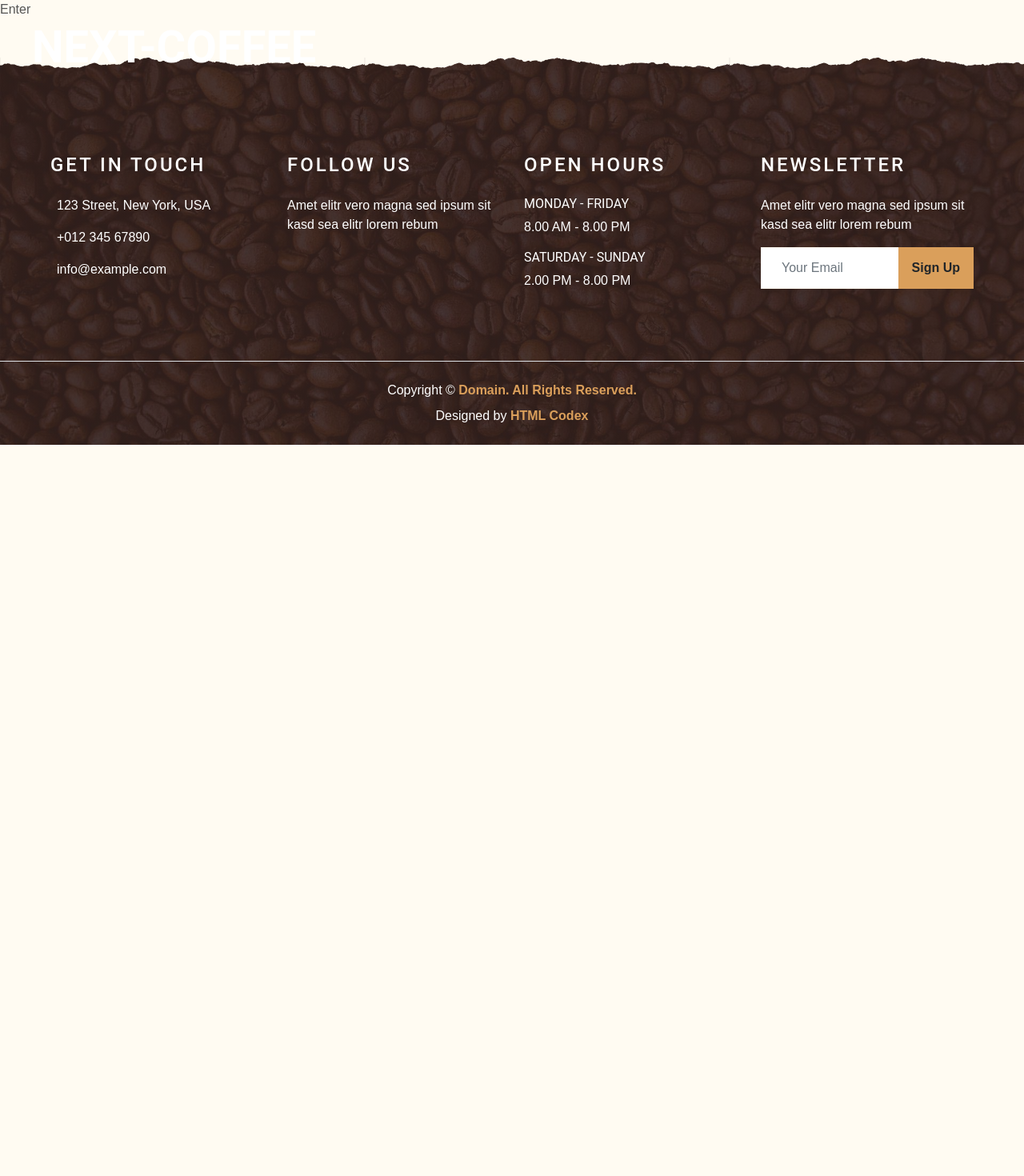
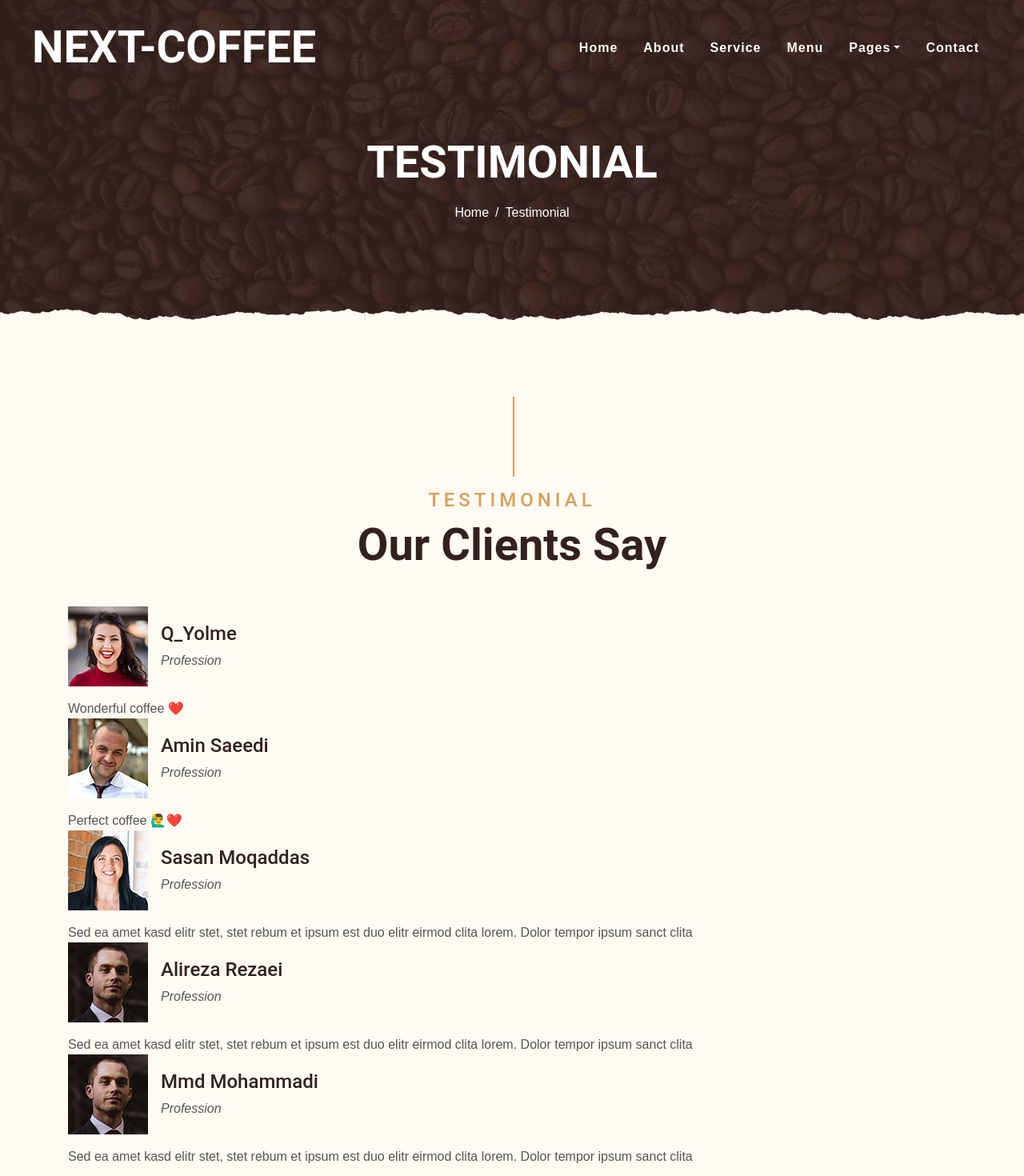
Before and after one commit to Hooseinsalari/next-coffee, a Next.js app: page /testimonial in a window 1280 px wide. Shown: the top 1470 px of the page at 80% size. Before the commit the page ends 800 px from the top, so only its background shows below. Built offline with nearby package versions, Linux system fonts and the light colour scheme; data requests are answered from the project's data file.

Commit message:
feat(Testimonial): implement testimonial page

```diff
--- a/components/templates/Testimonial/Reviews.js
+++ b/components/templates/Testimonial/Reviews.js
@@ -1,11 +1,27 @@
-import React from 'react';
+import CommentCard from "@/components/modules/CommentCard/CommentCard";
+import React from "react";
 
-const Reviews = () => {
-    return (
-        <div>
-
+const Reviews = ({ comments }) => {
+  return (
+    <div className="container-fluid py-5">
+      <div className="container">
+        <div className="section-title">
+          <h4
+            className="text-primary text-uppercase"
+            style={{ letterSpacing: "5px" }}
+          >
+            Testimonial
+          </h4>
+          <h1 className="display-4">Our Clients Say</h1>
         </div>
-    );
+        <div className="owl-carousel testimonial-carousel">
+          {comments.map((item) => (
+            <CommentCard {...item} key={item.id} />
+          ))}
+        </div>
+      </div>
+    </div>
+  );
 };
 
 export default Reviews;
--- a/pages/testimonial/index.js
+++ b/pages/testimonial/index.js
@@ -1,9 +1,25 @@
-function Testimonial() {
-    return (
-        <div>
-            Enter
-        </div>
-    );
+import PageHeader from "@/components/modules/PageHeader/PageHeader";
+import Reviews from "@/components/templates/Testimonial/Reviews";
+
+function Testimonial({ comments }) {
+  return (
+    <>
+      <PageHeader title="Testimonial" />
+      <Reviews comments={comments} />
+    </>
+  );
 }
 
 export default Testimonial;
+
+export async function getStaticProps() {
+  const response = await fetch("http://localhost:4000/comments");
+  const comments = await response.json();
+
+  return {
+    props: {
+      comments,
+    },
+    revalidate: 12 * 60 * 60,
+  };
+}
```
